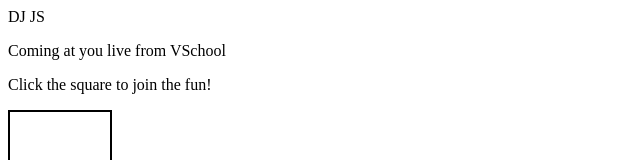
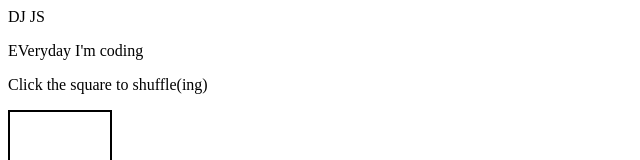
Before and after one commit to Sokret-Sathit-WebD/VschoolExercises, a plain HTML site: page index.html in a window 1280 px wide. Shown: the top 160 px of the page, without its empty margins (0-640 px from the left). Drawn offline with Linux system fonts and the light colour scheme.

Commit message:
Shuffling complete

```diff
--- a/index.html
+++ b/index.html
@@ -3,8 +3,8 @@
     <link rel="stylesheet" href="styles.css">
   <head id="header">DJ JS</head>
   <body>
-    <p id="text">Coming at you live from VSchool</p>
-    <p id="instruction">Click the square to join the fun!</p>
+    <p id="text">EVeryday I'm coding</p>
+    <p id="instruction">Click the square to shuffle(ing)</p>
     <div id="square"></div>
   </body>
   <script src="app.js"></script>
```
